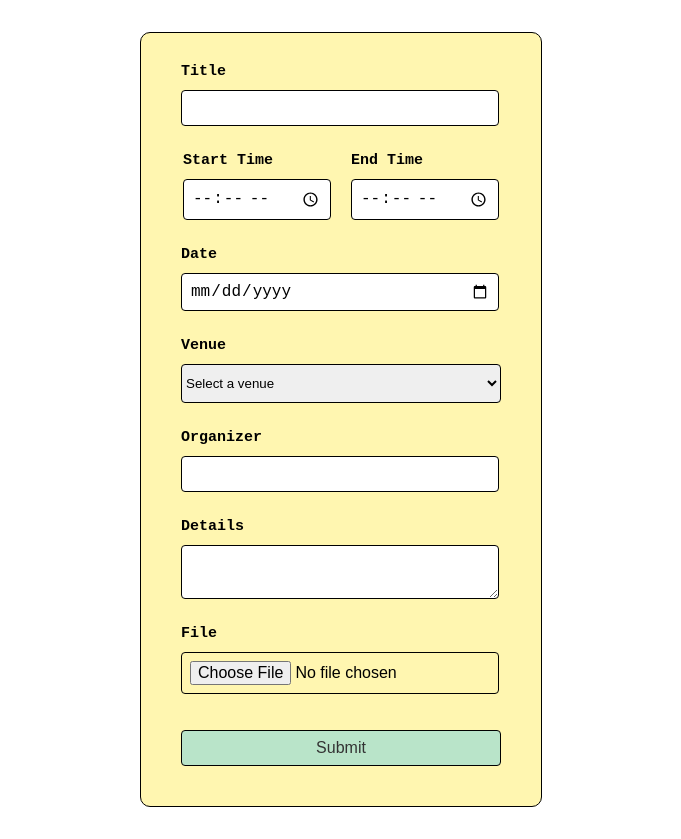
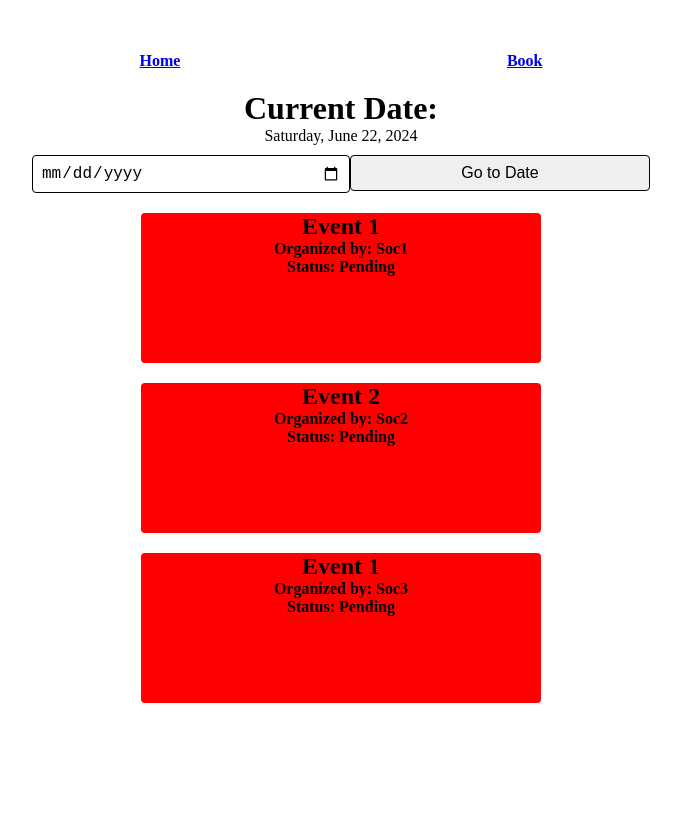
Before and after one commit to Shobhit141141/VBS-DCG, a React (Vite) app in the folder frontend/: page / in a window 1280 px wide. Shown: the whole page, without its empty margins (299-980 px from the left). After the commit the page ends 800 px from the top, so only its background shows below. Built offline with nearby package versions, Linux system fonts and the light colour scheme.

Commit message:
Removed node_modules folder

```diff
--- a/frontend/package.json
+++ b/frontend/package.json
@@ -11,7 +11,8 @@
   },
   "dependencies": {
     "react": "^18.2.0",
-    "react-dom": "^18.2.0"
+    "react-dom": "^18.2.0",
+    "react-router-dom": "^6.22.3"
   },
   "devDependencies": {
     "@types/react": "^18.2.43",
--- a/frontend/src/App.jsx
+++ b/frontend/src/App.jsx
@@ -2,14 +2,24 @@ import { useState } from 'react'
 import reactLogo from './assets/react.svg'
 import viteLogo from '/vite.svg'
 import './App.css'
+import Book from './pages/Book'
 import Home from './pages/Home'
-
+import { BrowserRouter, Routes, Route, Navigate } from "react-router-dom";
+import Nav from './components/Nav'
 function App() {
 
 
   return (
     <>
-      <Home/>
+      <BrowserRouter>
+        <Nav/>
+        <Routes>
+        <Route path="/" element={<Home />} />
+        <Route path="/Book" element={<Book />} />
+
+        </Routes>
+      </BrowserRouter>
+
     </>
   )
 }
--- /dev/null
+++ b/frontend/src/components/Nav.jsx
@@ -0,0 +1,12 @@
+import {Link} from 'react-router-dom'
+function Nav() {
+    return (
+        <div style={{display:'flex' , width:'60%', justifyContent:'space-around' , margin:'20px auto'}}>
+            <Link to='/'><h4>Home</h4></Link>
+
+            <Link to='/Book'><h4>Book</h4></Link>
+        </div>
+     );
+}
+
+export default Nav;
--- /dev/null
+++ b/frontend/src/css/Book.css
@@ -0,0 +1,91 @@
+:root {
+    --light-green: #b9e4c9;
+    --light-yellow: #fff6b0;
+    --light-pink: #fcdedf;
+}
+
+.form-main {
+    background-color: var(--light-yellow);
+    width: 400px;
+    margin: auto;
+    padding: 30px 0;
+    display: flex;
+    justify-content: center;
+    border-radius: 10px;
+    border: 1px solid black;
+}
+
+.form-group {
+    margin-bottom: 1rem;
+    text-align: start;
+    display: flex;
+    flex-direction: column;
+    align-items: flex-start;
+    justify-content: space-evenly;
+}
+
+label {
+    display: block;
+    font-family: 'Courier New', Courier, monospace;
+    font-size: 15px;
+    font-weight: bold;
+}
+
+input[type="text"],
+input[type="time"],
+input[type="date"],
+textarea,
+button,
+input[type="file"] {
+    width: 300px;
+    padding: 0.5rem;
+    font-size: 1rem;
+    border-radius: 4px;
+    border: 1px solid black;
+    margin: 10px 0;
+    cursor: pointer;
+}
+
+.time {
+    display: flex;
+    width: 320px;
+    justify-content: center;
+    gap: 20px;
+}
+
+input[type="time"] {
+    width: 130px;
+}
+
+
+select {
+    width: 320px;
+    padding: 10px 0;
+    margin-right: 0.25rem;
+    border: 1px solid black;
+    border-radius: 4px;
+    cursor: pointer;
+    margin: 10px 0;
+}
+
+input:focus,
+textarea:focus,
+select:focus {
+
+}
+
+button[type="submit"] {
+    background-color: var(--light-green);
+    color: #333;
+    width: 320px;
+    border: none;
+    padding: 0.5rem 1rem;
+    border-radius: 4px;
+    cursor: pointer;
+    font-size: 1rem;
+    border: 1px solid black;
+}
+
+button[type="submit"]:hover {
+    background-color: #8bff1e;
+}
--- a/frontend/src/css/Home.css
+++ b/frontend/src/css/Home.css
@@ -1,91 +1,16 @@
-:root {
-    --light-green: #b9e4c9;
-    --light-yellow: #fff6b0;
-    --light-pink: #fcdedf;
-}
+.todays-details{
 
-.form-main {
-    background-color: var(--light-yellow);
-    width: 400px;
-    margin: auto;
-    padding: 30px 0;
-    display: flex;
+    display: grid;
     justify-content: center;
-    border-radius: 10px;
-    border: 1px solid black;
-}
-
-.form-group {
-    margin-bottom: 1rem;
-    text-align: start;
-    display: flex;
     flex-direction: column;
-    align-items: flex-start;
-    justify-content: space-evenly;
-}
-
-label {
-    display: block;
-    font-family: 'Courier New', Courier, monospace;
-    font-size: 15px;
-    font-weight: bold;
-}
-
-input[type="text"],
-input[type="time"],
-input[type="date"],
-textarea,
-button,
-input[type="file"] {
-    width: 300px;
-    padding: 0.5rem;
-    font-size: 1rem;
-    border-radius: 4px;
-    border: 1px solid black;
-    margin: 10px 0;
-    cursor: pointer;
-}
-
-.time {
-    display: flex;
-    width: 320px;
-    justify-content: center;
-    gap: 20px;
-}
-
-input[type="time"] {
-    width: 130px;
-}
+    align-items: center;
 
 
-select {
-    width: 320px;
-    padding: 10px 0;
-    margin-right: 0.25rem;
-    border: 1px solid black;
+}
+.todays-details section{
+    width: 400px;
+    height: 150px;
+    background-color: red;
     border-radius: 4px;
-    cursor: pointer;
     margin: 10px 0;
 }
-
-input:focus,
-textarea:focus,
-select:focus {
-
-}
-
-button[type="submit"] {
-    background-color: var(--light-green);
-    color: #333;
-    width: 320px;
-    border: none;
-    padding: 0.5rem 1rem;
-    border-radius: 4px;
-    cursor: pointer;
-    font-size: 1rem;
-    border: 1px solid black;
-}
-
-button[type="submit"]:hover {
-    background-color: #8bff1e;
-}
--- /dev/null
+++ b/frontend/src/pages/Book.jsx
@@ -0,0 +1,103 @@
+import { useState } from "react";
+import '../css/Book.css';
+
+function Book() {
+    const [formData, setFormData] = useState({
+        title: '',
+        slots: [],
+        date: '',
+        venue: '',
+        organizer: '',
+        details: '',
+        file: null,
+    });
+
+    const handleChange = (e) => {
+        const { name, value, type, checked } = e.target;
+        if (type === "checkbox") {
+            let updatedSlots;
+            if (checked) {
+                updatedSlots = [...formData.slots, name];
+            } else {
+                updatedSlots = formData.slots.filter(slot => slot !== name);
+            }
+            setFormData({
+                ...formData,
+                slots: updatedSlots
+            });
+        } else {
+            setFormData({
+                ...formData,
+                [name]: value,
+            });
+        }
+    };
+
+    const handleFileChange = (e) => {
+        const file = e.target.files[0];
+        setFormData({
+            ...formData,
+            file: file,
+        });
+    };
+
+    const handleSubmit = (e) => {
+        e.preventDefault();
+        console.log(formData);
+        // Add your logic to handle form submission
+    };
+
+    return (
+        <div className="form-main">
+            <form onSubmit={handleSubmit}>
+                <div className="form-group">
+                    <label htmlFor="title">Title</label>
+                    <input type="text" id="title" name="title" value={formData.title} onChange={handleChange} required />
+                </div>
+
+                <div className="form-group">
+                    <label htmlFor="date">Date</label>
+                    <input type="date" id="date" name="date" value={formData.date} onChange={handleChange} required />
+                </div>
+
+                <div className="form-group">
+                    <label htmlFor="venue">Venue</label>
+                    <select id="venue" name="venue" value={formData.venue} onChange={handleChange} required>
+                        <option value="">Select a venue</option>
+                        <option value="Venue 1">Venue 1</option>
+                        <option value="Venue 2">Venue 2</option>
+                        <option value="Venue 3">Venue 3</option>
+                    </select>
+                </div>
+
+                <div className="form-group">
+                    <label>Slots</label><br />
+                    <label><input type="checkbox" name="slot1" checked={formData.slots.includes("slot1")} onChange={handleChange} /> Slot 1 (08:00 - 11:00)</label><br />
+                    <label><input type="checkbox" name="slot2" checked={formData.slots.includes("slot2")} onChange={handleChange} /> Slot 2 (11:00 - 14:00)</label><br />
+                    <label><input type="checkbox" name="slot3" checked={formData.slots.includes("slot3")} onChange={handleChange} /> Slot 3 (14:00 - 17:00)</label><br />
+                    <label><input type="checkbox" name="slot4" checked={formData.slots.includes("slot4")} onChange={handleChange} /> Slot 4
+                    (17:00 - 20:00)</label><br />
+                </div>
+
+                <div className="form-group">
+                    <label htmlFor="organizer">Organizer</label>
+                    <input type="text" id="organizer" name="organizer" value={formData.organizer} onChange={handleChange} required />
+                </div>
+
+                <div className="form-group">
+                    <label htmlFor="details">Details</label>
+                    <textarea id="details" name="details" value={formData.details} onChange={handleChange} required />
+                </div>
+
+                <div className="form-group">
+                    <label htmlFor="file">File</label>
+                    <input type="file" id="file" name="file" onChange={handleFileChange}  />
+                </div>
+
+                <button type="submit">Submit</button>
+            </form>
+        </div>
+    )
+}
+
+export default Book;
--- a/frontend/src/pages/Home.jsx
+++ b/frontend/src/pages/Home.jsx
@@ -1,103 +1,53 @@
-import { useState } from "react";
-import '../css/Home.css';
+import React, { useState } from "react";
+import '../css/Home.css'
 
 function Home() {
-    const [formData, setFormData] = useState({
-        title: '',
-        startTime: '',
-        endTime: '',
-        date: '',
-        venue: '',
-        organizer: '',
-        details: '',
-        file: null,
+    const [homeData, setHomeData] = useState({
+        date: new Date(),
+        status: '',
     });
 
-    const handleChange = (e) => {
-        const { name, value } = e.target;
-        setFormData({
-            ...formData,
-            [name]: value,
-        });
+    const handleGoToDate = () => {
+        const inputDate = new Date(document.getElementById("dateInput").value);
+        setHomeData({ ...homeData, date: inputDate });
     };
 
-    const handleFileChange = (e) => {
-        const file = e.target.files[0];
-        setFormData({
-            ...formData,
-            file: file,
-        });
-    };
-
-    const handleSubmit = (e) => {
-        e.preventDefault();
-        console.log(formData);
-        setFormData({
-            title: '',
-            startTime: '',
-            endTime: '',
-            date: '',
-            venue: '',
-            organizer: '',
-            details: '',
-            file: null,
-        });
-    };
+    const maxDate = new Date().toISOString().split("T")[0];
 
     return (
-        <div className="form-main">
-            <form onSubmit={handleSubmit}>
-                <div className="form-group">
-                    <label htmlFor="title">Title</label>
-                    <input type="text" id="title" name="title" value={formData.title} onChange={handleChange} required />
-                </div>
-                <section className="time">
-                    <div className="form-group">
-                        <label htmlFor="startTime">Start Time</label>
-                        <input type="time" id="startTime" name="startTime" value={formData.startTime} onChange={handleChange} required />
-                    </div>
-
-                    <div className="form-group">
-                        <label htmlFor="endTime">End Time</label>
-                        <input type="time" id="endTime" name="endTime" value={formData.endTime} onChange={handleChange} required />
-                    </div>
-                </section>
+        <div>
+            <h1>Current Date:</h1>
+            <p>{homeData.date.toLocaleDateString('en-US', { weekday: 'long', year: 'numeric', month: 'long', day: 'numeric' })}</p>
 
 
-                <div className="form-group">
-                    <label htmlFor="date">Date</label>
-                    <input type="date" id="date" name="date" value={formData.date} onChange={handleChange} required />
-                </div>
+            <input type="date" id="dateInput" min={maxDate} />
+            <button onClick={handleGoToDate}>Go to Date</button>
 
-                <div className="form-group">
-                    <label htmlFor="venue">Venue</label>
-                    <select id="venue" name="venue" value={formData.venue} onChange={handleChange} required>
-                        <option value="">Select a venue</option>
-                        <option value="Venue 1">Venue 1</option>
-                        <option value="Venue 2">Venue 2</option>
-                        <option value="Venue 3">Venue 3</option>
-                    </select>
-                </div>
+            <div className="todays-details">
+                <section>
+                    <h2>Event 1</h2>
+                    <h4>Organized by: Soc1</h4>
+                    <h4>Status: Pending</h4>
+                </section>
+            </div>
 
-                <div className="form-group">
-                    <label htmlFor="organizer">Organizer</label>
-                    <input type="text" id="organizer" name="organizer" value={formData.organizer} onChange={handleChange} required />
-                </div>
+            <div className="todays-details">
+                <section>
+                    <h2>Event 2</h2>
+                    <h4>Organized by: Soc2</h4>
+                    <h4>Status: Pending</h4>
+                </section>
+            </div>
 
-                <div className="form-group">
-                    <label htmlFor="details">Details</label>
-                    <textarea id="details" name="details" value={formData.details} onChange={handleChange} required />
-                </div>
-
-                <div className="form-group">
-                    <label htmlFor="file">File</label>
-                    <input type="file" id="file" name="file" onChange={handleFileChange} required />
-                </div>
-
-                <button type="submit">Submit</button>
-            </form>
+            <div className="todays-details">
+                <section>
+                    <h2>Event 1</h2>
+                    <h4>Organized by: Soc3</h4>
+                    <h4>Status: Pending</h4>
+                </section>
+            </div>
         </div>
-    )
+    );
 }
 
 export default Home;
```
Also changed, not shown: 1 other file (tests, documents, lock files or other folders).
